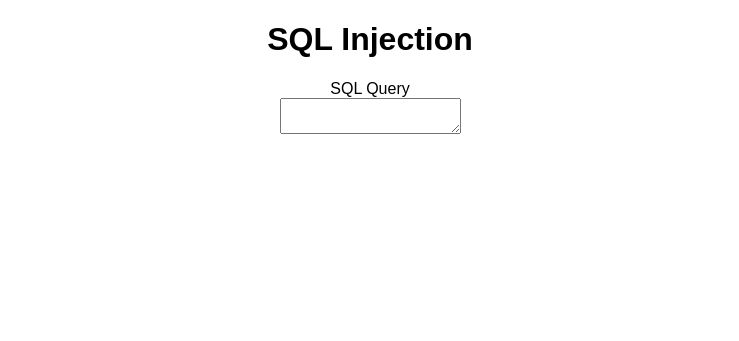
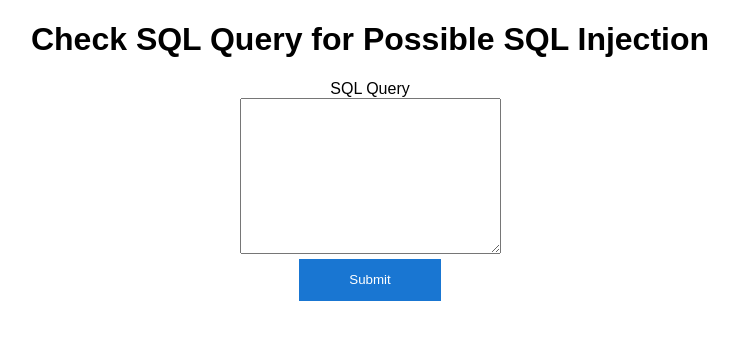
Before and after one commit to PhishersOfMen/Assn5-Phishing-SQLI, a plain HTML site: page sqli.html in a window 1280 px wide. Shown: the whole page, without its empty margins (270-1009 px from the left). Drawn offline with Linux system fonts and the light colour scheme.

Commit message:
Add submit buttons

```diff
--- a/sqli.html
+++ b/sqli.html
@@ -9,10 +9,12 @@
 </head>
 
 <body>
-    <h1 class="title">SQL Injection</h1>
+    <h1 class="title">Check SQL Query for Possible SQL Injection</h1>
     <div class="container">
         <label for="query">SQL Query</label>
-        <textarea name="query" id="query"></textarea>
+        <textarea name="query" id="query" cols="30" rows="10"></textarea>
+        <button class="btn">Submit</button>
+
         <p id="results"></p>
     </div>
 </body>
--- a/styles.css
+++ b/styles.css
@@ -40,7 +40,7 @@ body {
 }
 
 button.btn {
-    width: 115%;
+    width: 15%;
 }
 
 a.btn {
```
Also changed, not shown: phishing.html (+3 -1 lines).
